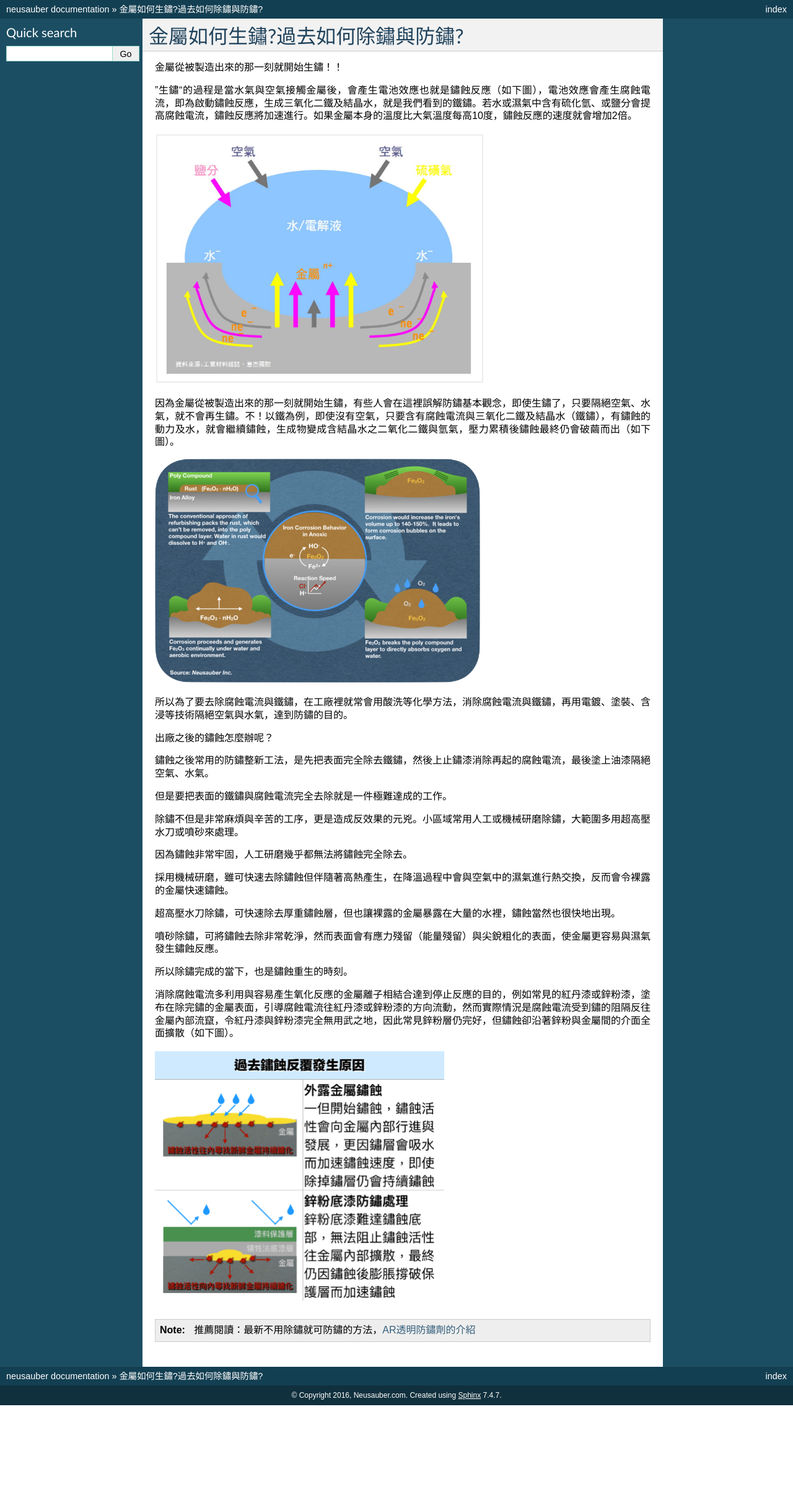
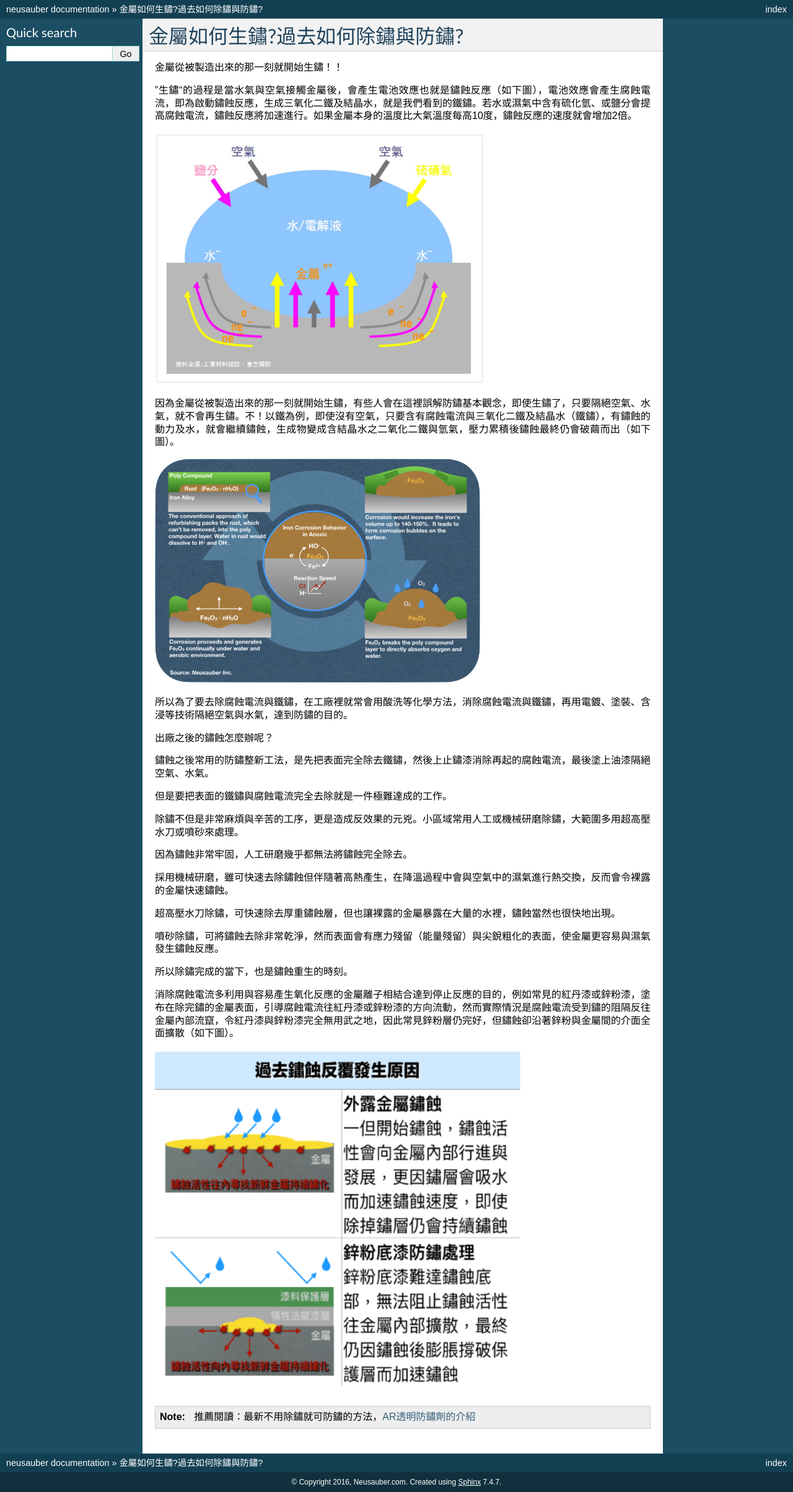
Before and after one commit to rexiap/neusauber, a Sphinx documentation site: the page built from docs/blogs/whyrust.rst, in a window 1280 px wide. Shown: the whole page at 62% size. Built offline with Sphinx 7.4.7, drawn with Linux system fonts in a browser that asks for light colours; before the commit the page ends 2267 px from its top, so only the background shows below that.

Commit message:
Google Docs reST Editor@2019-3-11 13:19:34

```diff
--- a/docs/blogs/whyrust.rst
+++ b/docs/blogs/whyrust.rst
@@ -61,5 +61,5 @@
    :width: 525 px
 
 .. |IMG3| image:: static/金屬如何生鏽_3.png
-   :height: 412 px
-   :width: 469 px
+   :height: 552 px
+   :width: 592 px
```
